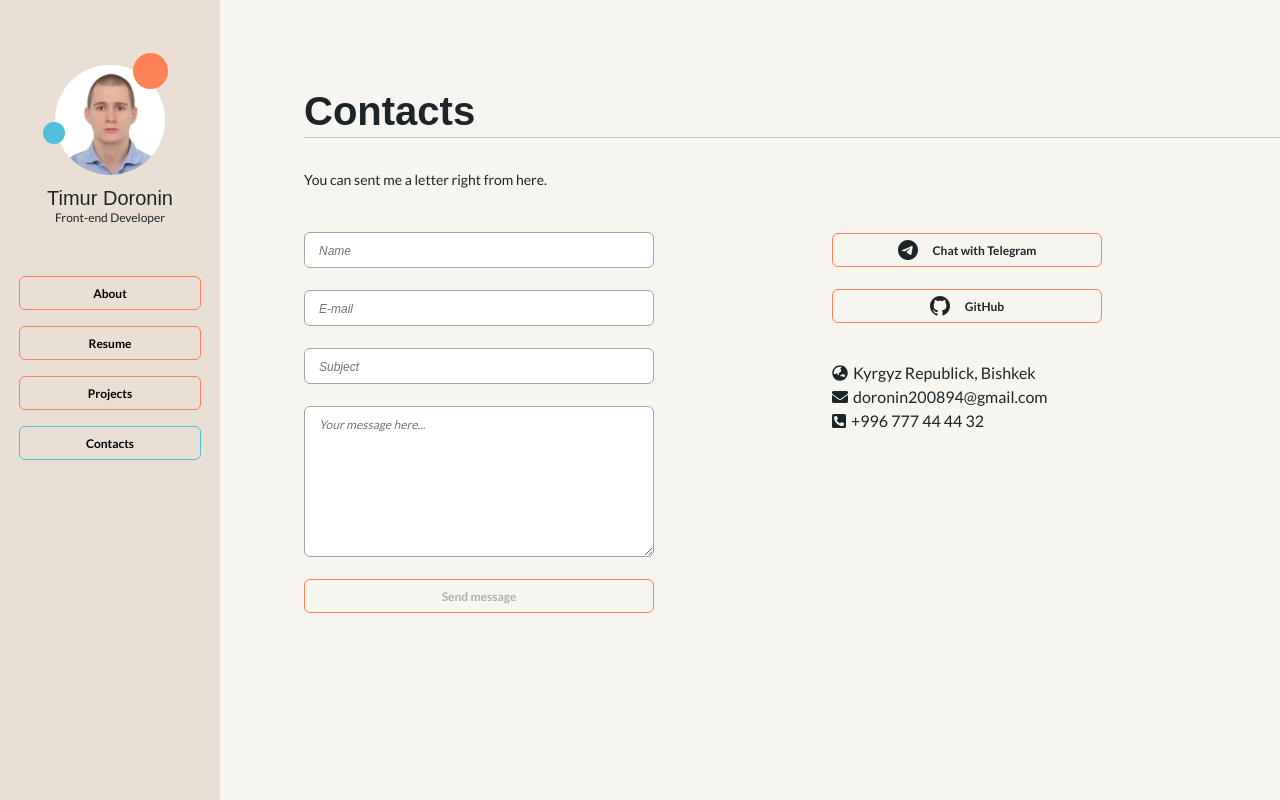
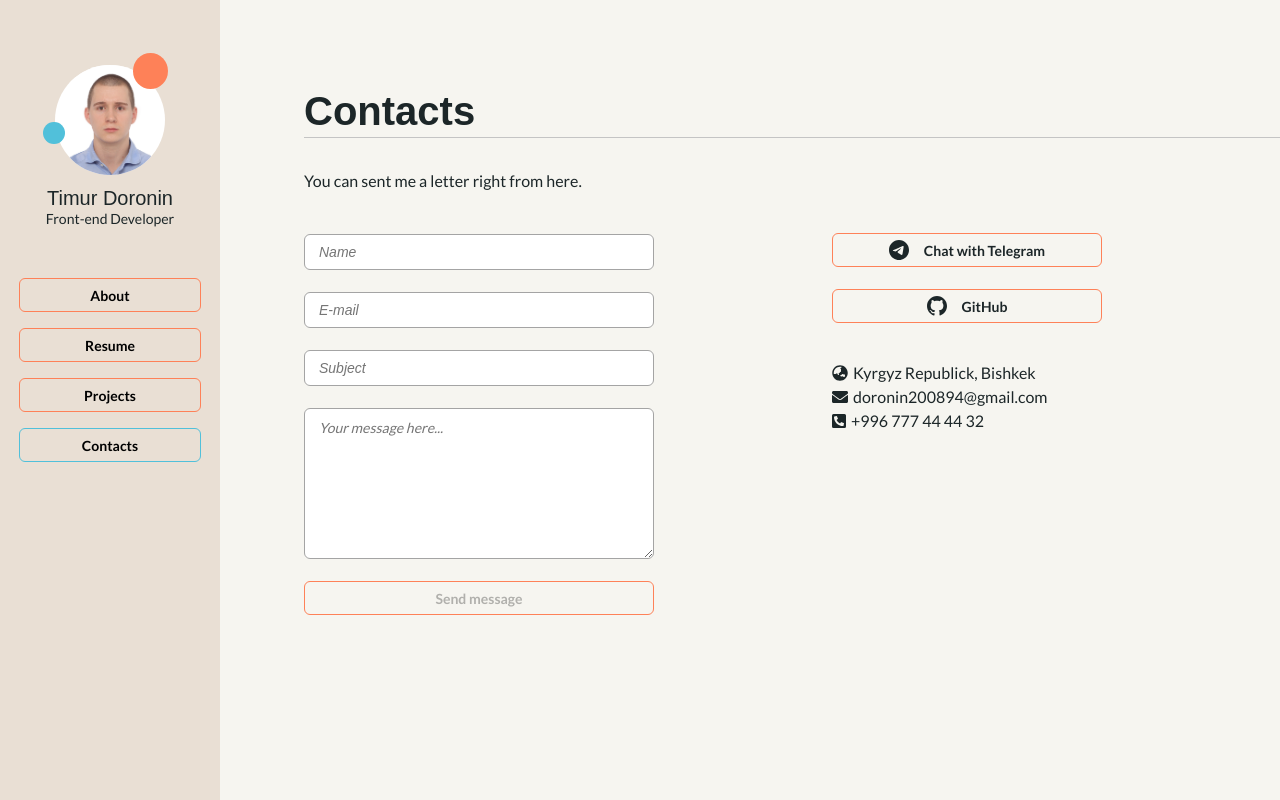
Before and after one commit to TimTimi4/CV, a React (Create React App) app: page /contacts in a window 1280 px wide. Built offline with nearby package versions, Linux system fonts and the light colour scheme; a web font is replaced by a local one.

Commit message:
edit fonts primary and secondary text

```diff
--- a/src/styles/theme.js
+++ b/src/styles/theme.js
@@ -38,8 +38,8 @@ const theme = {
         },
       fonts:
         {
-          primaryText: '14px',
-          secondaryText: '12px',
+          primaryText: '16px',
+          secondaryText: '14px',
           mainTitle: '40px',
           subtitle: '20px',
           contactsAdditional: '16px',
```
